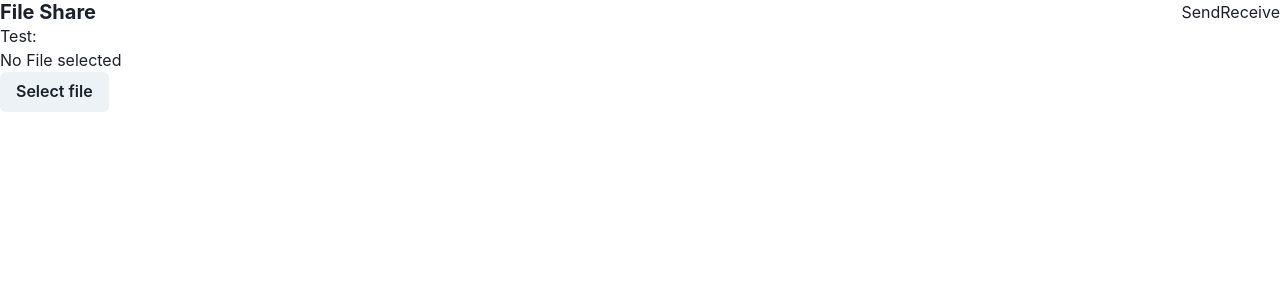
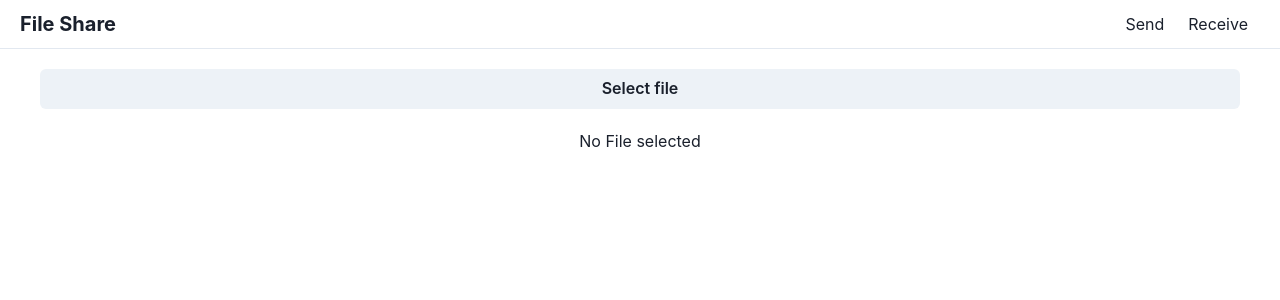
Before and after one commit to mojojoji/fileshare, a React (Create React App) app: page / in a window 1280 px wide. Shown: the top 300 px of the page. Built offline with nearby package versions, Linux system fonts and the light colour scheme; what peerjs would draw is missing.

Commit message:
Better design

```diff
--- a/package.json
+++ b/package.json
@@ -13,7 +13,6 @@
     "@types/node": "^12.0.0",
     "@types/react": "^17.0.0",
     "@types/react-dom": "^17.0.0",
-    "file-saver": "^2.0.5",
     "framer-motion": "^4.1.3",
     "mobx": "^6.2.0",
     "mobx-react-lite": "^3.2.0",
@@ -21,6 +20,7 @@
     "qrcode.react": "^1.0.1",
     "react": "^17.0.2",
     "react-dom": "^17.0.2",
+    "react-resize-detector": "^6.6.5",
     "react-router-dom": "^5.2.0",
     "react-scripts": "4.0.3",
     "streamsaver": "^2.0.5",
@@ -52,7 +52,6 @@
     ]
   },
   "devDependencies": {
-    "@types/file-saver": "^2.0.2",
     "@types/qrcode.react": "^1.0.1",
     "@types/react-router-dom": "^5.1.7",
     "@types/streamsaver": "^2.0.0"
--- a/src/App.tsx
+++ b/src/App.tsx
@@ -1,4 +1,4 @@
-import React from 'react';
+import React, { ReactNode } from 'react';
 import './App.css';
 
 import {
@@ -12,22 +12,33 @@ import Sender from './components/Sender';
 import { Box } from '@chakra-ui/layout';
 import { Flex, Heading, Link, Spacer } from '@chakra-ui/react';
 
+function MenuItem(props: { to: string; children: ReactNode }) {
+  return (
+    <Link as={RouterLink} to={props.to} p={3} display="inline-block">
+      {props.children}
+    </Link>
+  );
+}
+
 export default function App() {
   return (
     <Router>
       <Box>
-        <Flex as="nav">
-          <Heading as="h1" size="md">
+        <Flex
+          as="nav"
+          borderBottomWidth="1px"
+          borderBottomStyle="solid"
+          borderColor="gray.200"
+          px={5}
+          mb={5}
+        >
+          <Heading as="h1" size="md" alignItems="center" display="flex">
             File Share
           </Heading>
           <Spacer />
           <Box>
-            <Link as={RouterLink} to="/send">
-              Send
-            </Link>
-            <Link as={RouterLink} to="/receive">
-              Receive
-            </Link>
+            <MenuItem to="/send">Send</MenuItem>
+            <MenuItem to="/receive">Receive</MenuItem>
           </Box>
         </Flex>
 
--- a/src/components/Receiver.tsx
+++ b/src/components/Receiver.tsx
@@ -2,7 +2,7 @@ import { observer } from 'mobx-react-lite';
 import { useEffect } from 'react';
 import { useParams } from 'react-router';
 import { useStore } from '../stores';
-import { Box, Button } from '@chakra-ui/react';
+import { Box, Button, Center } from '@chakra-ui/react';
 
 const Receiver = observer(() => {
   const { remoteId }: { remoteId?: string } = useParams();
@@ -24,12 +24,11 @@ const Receiver = observer(() => {
 
   return (
     <Box>
-      Receiving from: {remoteId}
-      <Box>
-        {!connect.fileMeta && <Box>No File available</Box>}
+      <Center flexDir="column">
+        {!connect.fileMeta && <Box mb={5}>No File available</Box>}
 
         {connect.fileMeta && (
-          <Box>
+          <Box mb={5}>
             File Selected
             <Box>Filename : {connect.fileMeta.name}</Box>
             <Box>Type : {connect.fileMeta.type}</Box>
@@ -37,7 +36,7 @@ const Receiver = observer(() => {
           </Box>
         )}
         <Button onClick={handleDownloadClick}>Download</Button>
-      </Box>
+      </Center>
     </Box>
   );
 });
--- a/src/components/Sender.tsx
+++ b/src/components/Sender.tsx
@@ -1,14 +1,18 @@
-import React, { useEffect, useState } from 'react';
+import React, { useState } from 'react';
 
-import { Box, Button, Link } from '@chakra-ui/react';
+import { Box, Button, Link, Flex, Center } from '@chakra-ui/react';
 import { observer } from 'mobx-react-lite';
 import { useStore } from '../stores';
 import QRCode from 'qrcode.react';
+import { useResizeDetector } from 'react-resize-detector';
 
 const Sender = observer(() => {
   const [file, setFile] = useState<File | null>(null);
   const store = useStore();
   const { connect } = store;
+
+  const { width = 128, height = 128, ref } = useResizeDetector();
+  const qrSize = Math.min(width, 300);
 
   const handleFileChange = (e: Event) => {
     const input = e.target as HTMLInputElement;
@@ -30,31 +34,36 @@ const Sender = observer(() => {
   const receiverUrl = `${window.location.origin}/receive/${connect.id}`;
 
   return (
-    <Box>
-      Test: {connect.id}
-      <Box>
-        {!connect.fileMeta && <Box>No File selected</Box>}
+    <Flex px={10} flexDirection="column">
+      <Flex justifyContent="center" flexDirection="column">
+        <Button onClick={handleUploadClick} mb={5}>
+          Select file
+        </Button>
+        {!connect.fileMeta && <Box textAlign="center">No File selected</Box>}
 
         {connect.fileMeta && (
-          <Box>
-            File Selected
+          <Box mx="auto" mb={5}>
             <Box>Filename : {connect.fileMeta.name}</Box>
             <Box>Type : {connect.fileMeta.type}</Box>
             <Box>Size : {connect.fileMeta.size}</Box>
           </Box>
         )}
-        <Button onClick={handleUploadClick}>Select file</Button>
-      </Box>
+      </Flex>
       {file && connect.id && (
         <Box>
-          <QRCode value={receiverUrl} />
-          <Link href={receiverUrl} isExternal>
-            {receiverUrl}
-          </Link>
+          <Center padding={5} ref={ref}>
+            <QRCode value={receiverUrl} size={qrSize} />
+          </Center>
+
+          <Center padding={5}>
+            <Link href={receiverUrl} isExternal>
+              {receiverUrl}
+            </Link>
+          </Center>
           {connect.isRemoteReady && <Box>Remote ready, sending file</Box>}
         </Box>
       )}
-    </Box>
+    </Flex>
   );
 });
 
--- a/src/libs/Connect.ts
+++ b/src/libs/Connect.ts
@@ -1,5 +1,5 @@
+import { isNullOrUndefined } from 'node:util';
 import Peer, { DataConnection } from 'peerjs';
-import { saveAs } from 'file-saver';
 import streamSaver from 'streamsaver';
 
 enum Mode {
@@ -107,7 +107,6 @@ export default class Connect {
   async sendRemoteReady(): Promise<void> {
     if (!this.connection) return;
 
-    console.log('Sending ready');
     this.connection.send({
       type: MessageType.REMOTE_READY,
       remoteId: this.connection.peer,
@@ -117,7 +116,6 @@ export default class Connect {
   async sendFileMeta(): Promise<void> {
     if (!this.connection || !this.fileToSend) return;
 
-    console.log('Sending file meta');
     this.connection.send({
       type: MessageType.FILE_META,
       filemeta: {
@@ -131,7 +129,6 @@ export default class Connect {
   async sendFileDownloadRequest(): Promise<void> {
     if (!this.connection) return;
 
-    console.log('Sending file donwload request');
     this.connection.send({
       type: MessageType.FILE_DOWNLOAD,
     });
@@ -148,12 +145,14 @@ export default class Connect {
       readData = await reader.read();
       if (readData.value) {
         const data = readData.value;
-        console.log('Reader data', data);
 
-        await this.connection.send({
+        this.connection.send({
           type: MessageType.FILE_CHUNK,
           buffer: data,
         });
+
+        // await new Promise((resolve) => setTimeout(() => resolve(null), 30));
+        // console.log('Chunk sent');
       }
     } while (readData && !readData.done);
 
@@ -167,7 +166,6 @@ export default class Connect {
   }
 
   handleData(data: Message) {
-    console.log('Message received', data);
     switch (data.type) {
       case MessageType.REMOTE_READY:
         this.handleRemoteReadyMessage(data);
@@ -191,38 +189,23 @@ export default class Connect {
   }
 
   handleRemoteReadyMessage(message: RemoteReadyMessage) {
-    console.log('Remote ready', message);
     this.sendFileMeta();
   }
 
   handleFileMetaMessage(message: FileMetaMessage) {
-    console.log('File meta received', message);
     const fileMeta = message.filemeta;
     this.setFileMeta(fileMeta);
   }
 
   handleFileDownloadRequestMessage(message: FileDownloadRequestMessage) {
-    console.log('File download request received', message);
     this.sendFile();
   }
 
   handleFileChunkMessage(message: FileChunkMessage) {
     if (!this.fileMeta) return;
 
-    console.log('File Chunk received', message);
-
-    // const uInt8 = new TextEncoder().encode('StreamSaver is awesome');
-    // const fileStream = streamSaver.createWriteStream('filename.txt', {
-    //   size: uInt8.byteLength, // (optional filesize) Will show progress
-    //   writableStrategy: undefined, // (optional)
-    //   readableStrategy: undefined, // (optional)
-    // });
-
-    // const writer = fileStream.getWriter();
-    // writer.write(uInt8);
-    // writer.close();
-
     if (!this.fileStreamWriter) {
+      console.log('Starting stream write');
       const fileStream = streamSaver.createWriteStream(this.fileMeta.name, {
         size: this.fileMeta.size,
       });
@@ -233,8 +216,6 @@ export default class Connect {
   }
 
   handleFileChunkEndMessage(message: FileChunkEndMessage) {
-    console.log('File Chunk End received', message);
-
     setTimeout(() => {
       if (this.fileStreamWriter) {
         this.fileStreamWriter.close();
```
Also changed, not shown: 1 other file (tests, documents, lock files or other folders).
